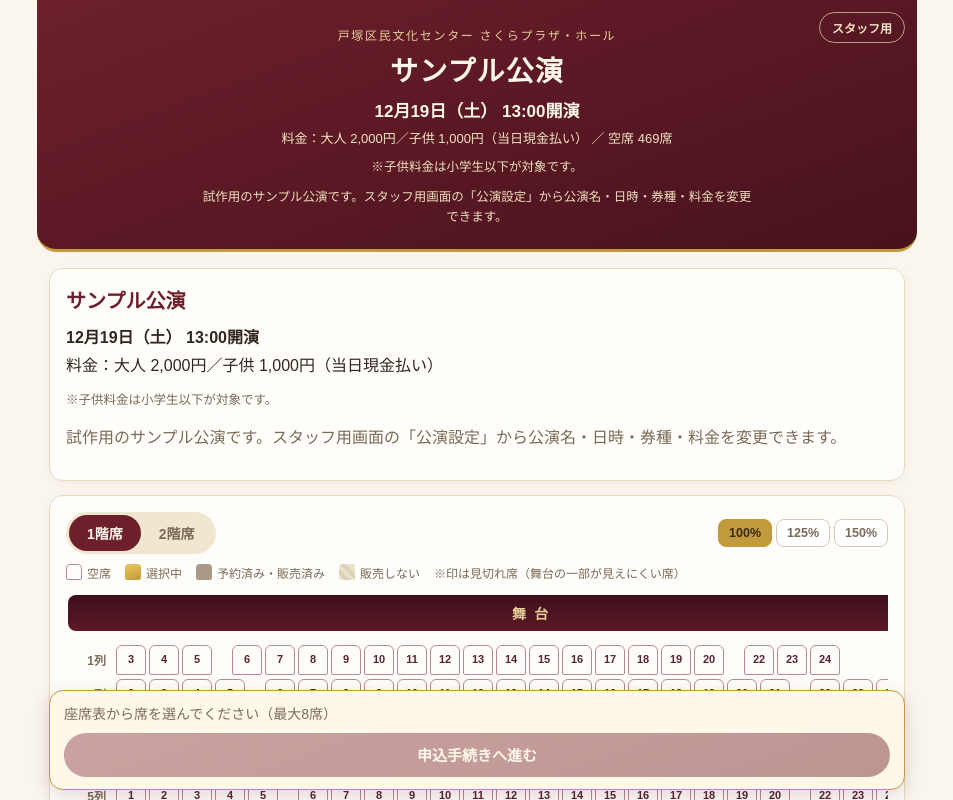
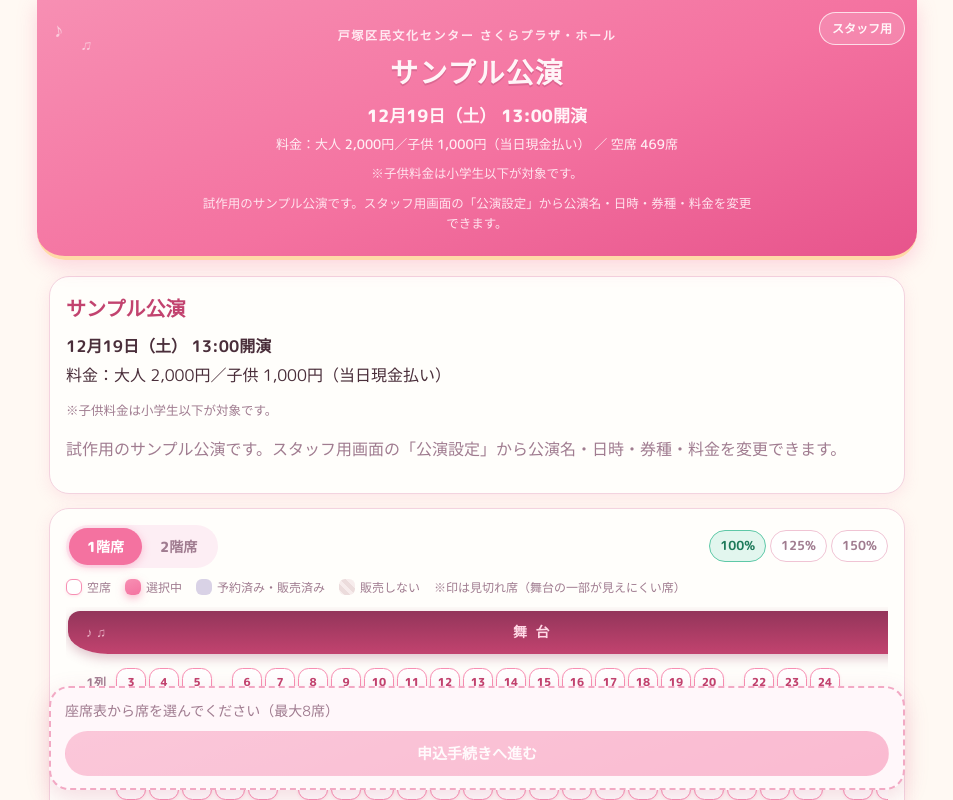
Before and after one commit to TYTanaka/sakura-seats, a React (Vite) app: page / in a window 1280 px wide. Shown: the top 800 px of the page, without its empty margins (163-1116 px from the left). Built offline with nearby package versions, Linux system fonts and the light colour scheme.

Commit message:
デザインを可愛らしいパステルピンクテーマに刷新（M PLUS Rounded 1c導入）

```diff
--- a/index.html
+++ b/index.html
@@ -5,6 +5,12 @@
     <meta name="viewport" content="width=device-width, initial-scale=1.0" />
     <meta name="description" content="戸塚区民文化センター さくらプラザ・ホールの指定席予約システム（試作版）。座席表から席を選んで予約し、当日受付で現金でお支払いいただきます。" />
     <title>さくらプラザ・ホール 指定席予約（試作）</title>
+    <link rel="preconnect" href="https://fonts.googleapis.com" />
+    <link rel="preconnect" href="https://fonts.gstatic.com" crossorigin />
+    <link
+      href="https://fonts.googleapis.com/css2?family=M+PLUS+Rounded+1c:wght@400;500;700;800&display=swap"
+      rel="stylesheet"
+    />
   </head>
   <body>
     <div id="root"></div>
--- a/src/index.css
+++ b/src/index.css
@@ -1,15 +1,24 @@
 :root {
-  --burgundy: #6d1f2c;
-  --burgundy-deep: #47121d;
-  --burgundy-soft: #8c3a48;
-  --gold: #c19a3d;
-  --ivory: #faf6ee;
-  --paper: #fffdf9;
-  --ink: #33261f;
-  --muted: #7a6a58;
-  --line: #e7dbc2;
-  --error: #b3261e;
-  --success: #2e6b34;
+  /* さくらピンクのパステルテーマ */
+  --burgundy: #c2436f; /* 見出し・主要テキスト用ディープピンク */
+  --burgundy-deep: #93355a; /* ステージ幕用さらに深いピンク */
+  --burgundy-soft: #f472a0; /* プライマリピンク */
+  --pink: #f472a0;
+  --pink-soft: #f78fb3;
+  --pink-pale: #fdeef4;
+  --gold: #e5a83b; /* ソフトゴールド（見切れ・注意系アクセント） */
+  --mint: #5ec8a7;
+  --mint-pale: #e2f6ee;
+  --lavender: #8e7cc3;
+  --lavender-pale: #f1ecfb;
+  --ivory: #fff9f3; /* クリーム背景 */
+  --paper: #fffefb;
+  --ink: #4a2e3a;
+  --muted: #a07c90;
+  --line: #f3d3df;
+  --error: #d6455b;
+  --success: #2f9e66;
+  --shadow-pink: 0 4px 16px rgba(244, 114, 160, 0.14);
 }
 
 * {
@@ -25,7 +34,8 @@ body {
 body {
   background: var(--ivory);
   color: var(--ink);
-  font-family: 'Hiragino Kaku Gothic ProN', 'Hiragino Sans', 'Noto Sans JP', 'Yu Gothic', sans-serif;
+  font-family: 'M PLUS Rounded 1c', 'Hiragino Maru Gothic ProN', 'Hiragino Sans',
+    'Noto Sans JP', 'Yu Gothic', sans-serif;
   -webkit-font-smoothing: antialiased;
 }
 
@@ -50,21 +60,47 @@ textarea {
 
 .site-header {
   position: relative;
+  overflow: hidden;
   margin: 0 -12px 16px;
   padding: 26px 18px 22px;
   text-align: center;
-  color: #fdf6e9;
-  background: linear-gradient(160deg, var(--burgundy) 0%, var(--burgundy-deep) 100%);
-  border-bottom: 3px solid var(--gold);
-  border-radius: 0 0 20px 20px;
+  color: #fff5f8;
+  background: linear-gradient(160deg, #f78fb3 0%, #f472a0 55%, #e7548c 100%);
+  border-bottom: 4px solid #ffd9a8;
+  border-radius: 0 0 28px 28px;
+  box-shadow: 0 6px 20px rgba(244, 114, 160, 0.28);
+}
+
+.site-header::before,
+.site-header::after {
+  position: absolute;
+  top: 14px;
+  font-size: 20px;
+  color: rgba(255, 255, 255, 0.55);
+  pointer-events: none;
+}
+
+.site-header::before {
+  content: '♪';
+  left: 16px;
+  transform: rotate(-10deg);
+}
+
+.site-header::after {
+  content: '♫';
+  left: 44px;
+  top: 34px;
+  font-size: 15px;
+  transform: rotate(8deg);
 }
 
 .venue-line {
   margin: 0 0 6px;
   padding: 0 84px;
   font-size: 12px;
+  font-weight: 700;
   letter-spacing: 0.14em;
-  color: #e8cf9a;
+  color: #ffe9f1;
 }
 
 .site-title {
@@ -72,18 +108,20 @@ textarea {
   font-size: 28px;
   font-weight: 800;
   letter-spacing: 0.04em;
+  text-shadow: 0 2px 0 rgba(147, 53, 90, 0.25);
 }
 
 .site-when {
   margin: 0 0 6px;
   font-size: 17px;
-  font-weight: 700;
+  font-weight: 800;
 }
 
 .site-meta {
   margin: 0;
   font-size: 13px;
-  color: #f3e3c2;
+  font-weight: 500;
+  color: #ffedf3;
 }
 
 .site-note {
@@ -91,7 +129,7 @@ textarea {
   max-width: 560px;
   font-size: 12.5px;
   line-height: 1.6;
-  color: #efe0bd;
+  color: #ffe4ee;
 }
 
 .staff-link {
@@ -101,36 +139,38 @@ textarea {
   padding: 6px 12px;
   font-size: 12px;
   font-weight: 700;
-  color: #f3e3c2;
-  background: transparent;
-  border: 1px solid rgba(243, 227, 194, 0.65);
+  color: #fff5f8;
+  background: rgba(255, 255, 255, 0.16);
+  border: 1.5px solid rgba(255, 245, 248, 0.8);
   border-radius: 999px;
 }
 
 .staff-link:hover {
-  background: rgba(255, 255, 255, 0.12);
+  background: rgba(255, 255, 255, 0.3);
 }
 
 /* ---------- 共通 ---------- */
 
 .card {
   background: var(--paper);
-  border: 1px solid var(--line);
-  border-radius: 14px;
+  border: 1.5px solid var(--line);
+  border-radius: 20px;
   padding: 16px;
   margin-bottom: 14px;
-  box-shadow: 0 2px 10px rgba(71, 18, 29, 0.05);
+  box-shadow: var(--shadow-pink);
 }
 
 .card h2,
 .card h3 {
   margin: 0 0 10px;
   color: var(--burgundy);
+  font-weight: 800;
 }
 
 .card h4 {
   margin: 16px 0 8px;
   color: var(--burgundy);
+  font-weight: 800;
 }
 
 .muted {
@@ -143,13 +183,13 @@ textarea {
 
 .error-text {
   color: var(--error);
-  font-weight: 600;
+  font-weight: 700;
   font-size: 14px;
 }
 
 .success-text {
   color: var(--success);
-  font-weight: 600;
+  font-weight: 700;
   font-size: 14px;
 }
 
@@ -160,16 +200,16 @@ textarea {
   min-height: 44px;
   padding: 10px 18px;
   border-radius: 999px;
-  border: 1px solid transparent;
+  border: 1.5px solid transparent;
   font-size: 15px;
-  font-weight: 700;
+  font-weight: 800;
   text-decoration: none;
 }
 
 .btn-primary {
-  background: linear-gradient(160deg, var(--burgundy-soft), var(--burgundy));
-  color: #fff8ec;
-  box-shadow: 0 3px 10px rgba(109, 31, 44, 0.3);
+  background: linear-gradient(160deg, var(--pink-soft), var(--pink));
+  color: #fff;
+  box-shadow: 0 4px 12px rgba(244, 114, 160, 0.4);
 }
 
 .btn-primary:disabled {
@@ -179,9 +219,9 @@ textarea {
 }
 
 .btn-ghost {
-  background: transparent;
+  background: #fff;
   color: var(--burgundy);
-  border-color: #cdbb9a;
+  border-color: #f2b9cd;
 }
 
 .btn-danger {
@@ -212,7 +252,7 @@ textarea {
 
 .divider {
   border: none;
-  border-top: 1px solid var(--line);
+  border-top: 1.5px dashed var(--line);
   margin: 20px 0;
 }
 
@@ -236,7 +276,7 @@ textarea {
   margin-bottom: 6px;
   font-size: 13px;
   font-weight: 700;
-  color: #6b5744;
+  color: #8a5a6e;
 }
 
 .field input,
@@ -244,11 +284,19 @@ textarea {
 .field textarea {
   width: 100%;
   padding: 11px 12px;
-  border: 1px solid #d8c9ae;
-  border-radius: 10px;
+  border: 1.5px solid #f0c4d4;
+  border-radius: 14px;
   font-size: 16px;
   background: #fff;
   color: var(--ink);
+}
+
+.field input:focus,
+.field select:focus,
+.field textarea:focus {
+  outline: none;
+  border-color: var(--pink-soft);
+  box-shadow: 0 0 0 3px rgba(247, 143, 179, 0.3);
 }
 
 .field textarea {
@@ -270,7 +318,7 @@ textarea {
   margin-bottom: 6px;
   font-size: 13px;
   font-weight: 700;
-  color: #6b5744;
+  color: #8a5a6e;
 }
 
 .required {
@@ -278,7 +326,7 @@ textarea {
   font-size: 11px;
   color: var(--error);
   border: 1px solid var(--error);
-  border-radius: 4px;
+  border-radius: 6px;
   padding: 0 4px;
   margin-left: 4px;
 }
@@ -294,6 +342,7 @@ textarea {
 .check-line input {
   width: 18px;
   height: 18px;
+  accent-color: var(--pink);
 }
 
 /* ---------- 公演サマリ ---------- */
@@ -324,7 +373,7 @@ textarea {
 
 .floor-tabs {
   display: inline-flex;
-  background: #f1e7d0;
+  background: var(--pink-pale);
   border-radius: 999px;
   padding: 3px;
 }
@@ -334,14 +383,15 @@ textarea {
   background: transparent;
   padding: 8px 18px;
   border-radius: 999px;
-  font-weight: 700;
+  font-weight: 800;
   font-size: 14px;
   color: var(--muted);
 }
 
 .floor-tab.active {
-  background: var(--burgundy);
-  color: #fff8ec;
+  background: var(--pink);
+  color: #fff;
+  box-shadow: 0 2px 8px rgba(244, 114, 160, 0.4);
 }
 
 .zoom-controls {
@@ -350,19 +400,19 @@ textarea {
 }
 
 .zoom-btn {
-  border: 1px solid #d8c9ae;
+  border: 1.5px solid #f0c4d4;
   background: #fff;
   padding: 6px 10px;
-  border-radius: 8px;
+  border-radius: 999px;
   font-size: 12.5px;
   font-weight: 700;
   color: var(--muted);
 }
 
 .zoom-btn.active {
-  background: var(--gold);
-  border-color: var(--gold);
-  color: #3a2a05;
+  background: var(--mint-pale);
+  border-color: var(--mint);
+  color: #1e7a5a;
 }
 
 .legend {
@@ -383,7 +433,7 @@ textarea {
 .legend-swatch {
   width: 16px;
   height: 16px;
-  border-radius: 4px 4px 2px 2px;
+  border-radius: 6px;
   display: inline-block;
 }
 
@@ -399,16 +449,39 @@ textarea {
 }
 
 .stage {
+  position: relative;
   text-align: center;
-  padding: 8px 0;
+  padding: 10px 0 12px;
   margin-bottom: 14px;
-  border-radius: 8px;
-  background: linear-gradient(180deg, #3d0f1a, #5c1a28);
-  color: #e8cf9a;
+  border-radius: 12px 12px 40px 40px / 12px 12px 22px 22px;
+  background: linear-gradient(180deg, var(--burgundy-deep), #c2436f);
+  color: #ffd9e6;
   font-weight: 800;
   letter-spacing: 0.6em;
   text-indent: 0.6em;
   font-size: 14px;
+  box-shadow: 0 4px 12px rgba(147, 53, 90, 0.3);
+}
+
+.stage::before,
+.stage::after {
+  position: absolute;
+  top: 50%;
+  transform: translateY(-50%);
+  letter-spacing: 0;
+  text-indent: 0;
+  font-size: 13px;
+  color: rgba(255, 217, 230, 0.75);
+}
+
+.stage::before {
+  content: '♪ ♫';
+  left: 18px;
+}
+
+.stage::after {
+  content: '♫ ♪';
+  right: 18px;
 }
 
 .seat-row {
@@ -446,7 +519,7 @@ textarea {
 .aisle-note {
   text-align: center;
   font-size: 11px;
-  color: #b3a184;
+  color: #cfa9b8;
   margin: 6px 0;
   letter-spacing: 0.3em;
 }
@@ -484,52 +557,61 @@ textarea {
   display: inline-flex;
   align-items: center;
   justify-content: center;
-  border-radius: 6px 6px 2px 2px;
-  border: 1px solid #b98a94;
-  background: #fffdf8;
-  color: #5a2330;
-  font-weight: 700;
+  border-radius: 35%;
+  border: 1.5px solid var(--pink-soft);
+  background: #fff;
+  color: #c2436f;
+  font-weight: 800;
   padding: 0;
   line-height: 1;
 }
 
 .seat-available {
-  background: #fffdf8;
-  border: 1px solid #b98a94;
+  background: #fff;
+  border: 1.5px solid var(--pink-soft);
+  box-shadow: 0 1px 3px rgba(244, 114, 160, 0.18);
 }
 
 button.seat-available:hover {
-  background: #f7e8ea;
+  background: var(--pink-pale);
 }
 
 .seat-selected {
-  background: linear-gradient(160deg, #ecc95c, var(--gold));
-  border-color: #a87e14;
-  color: #3a2a05;
+  background: linear-gradient(160deg, var(--pink-soft), var(--pink));
+  border-color: #e7548c;
+  color: #fff;
+  box-shadow: 0 3px 8px rgba(244, 114, 160, 0.5);
 }
 
 .seat-reserved {
-  background: #a89a86;
-  border-color: #8d7d66;
-  color: #fff;
+  background: #d9d2e6;
+  border-color: #bdb2d4;
+  color: #6e6390;
 }
 
 .seat-paid {
-  background: var(--burgundy);
-  border-color: var(--burgundy-deep);
-  color: #ffe9ec;
+  background: var(--lavender);
+  border-color: #7768ad;
+  color: #fff;
 }
 
 .seat-blocked {
   background: repeating-linear-gradient(
     45deg,
-    #e9e1cf,
-    #e9e1cf 4px,
-    #ddd1b8 4px,
-    #ddd1b8 8px
+    #f7ecec,
+    #f7ecec 4px,
+    #ecdcdc 4px,
+    #ecdcdc 8px
   );
-  border-color: #c9ba97;
-  color: #a08d64;
+  border-color: #dcc4c4;
+  color: #b39494;
+}
+
+/* 見切れ席：空席のときは蜂蜜色のティントで警告、※印はそのまま併用 */
+.seat-available.seat-restricted {
+  background: #fff3d4;
+  border-color: #e5a83b;
+  color: #9a6a14;
 }
 
 .seat-star {
@@ -537,7 +619,7 @@ button.seat-available:hover {
   top: -3px;
   right: -1px;
   font-size: 9px;
-  color: #c2571b;
+  color: #e8862e;
   font-weight: 800;
 }
 
@@ -546,11 +628,11 @@ button.seat-available:hover {
 .selection-bar {
   position: sticky;
   bottom: 10px;
-  background: #fff8ea;
-  border: 1px solid var(--gold);
-  border-radius: 14px;
+  background: #fff7fa;
+  border: 2px dashed #f2a9c4;
+  border-radius: 20px;
   padding: 12px 14px;
-  box-shadow: 0 6px 20px rgba(71, 18, 29, 0.16);
+  box-shadow: 0 8px 24px rgba(194, 67, 111, 0.18);
 }
 
 .selection-empty {
@@ -590,7 +672,7 @@ button.seat-available:hover {
   display: flex;
   gap: 12px;
   padding: 8px 0;
-  border-bottom: 1px dashed var(--line);
+  border-bottom: 1.5px dashed var(--line);
 }
 
 .detail-list dt {
@@ -618,12 +700,13 @@ button.seat-available:hover {
 .done-badge {
   display: inline-block;
   margin: 0 0 10px;
-  padding: 6px 16px;
+  padding: 7px 18px;
   border-radius: 999px;
-  background: var(--burgundy);
-  color: #fff8ec;
+  background: linear-gradient(160deg, var(--pink-soft), var(--pink));
+  color: #fff;
   font-weight: 800;
   font-size: 14px;
+  box-shadow: 0 3px 10px rgba(244, 114, 160, 0.4);
 }
 
 .done-lead {
@@ -644,9 +727,9 @@ button.seat-available:hover {
 }
 
 .notice-box {
-  background: #fdf3d7;
-  border: 1px solid var(--gold);
-  border-radius: 12px;
+  background: #fff6da;
+  border: 1.5px dashed #e5c15c;
+  border-radius: 16px;
   padding: 12px 14px;
   margin-bottom: 16px;
   text-align: left;
@@ -663,12 +746,12 @@ button.seat-available:hover {
 .prototype-note {
   margin: 0;
   padding: 8px 12px;
-  background: #fdf3d7;
-  border: 1px solid var(--gold);
-  border-radius: 10px;
+  background: #fff6da;
+  border: 1.5px dashed #e5c15c;
+  border-radius: 12px;
   font-size: 12.5px;
   font-weight: 700;
-  color: #6d5518;
+  color: #7a5c10;
 }
 
 .staff-head {
@@ -683,7 +766,7 @@ button.seat-available:hover {
 }
 
 .staff-tab {
-  border: 1px solid #d8c9ae;
+  border: 1.5px solid #f0c4d4;
   background: #fff;
   color: var(--muted);
   padding: 9px 16px;
@@ -693,9 +776,10 @@ button.seat-available:hover {
 }
 
 .staff-tab.active {
-  background: var(--burgundy);
-  border-color: var(--burgundy);
-  color: #fff8ec;
+  background: var(--pink);
+  border-color: var(--pink);
+  color: #fff;
+  box-shadow: 0 2px 8px rgba(244, 114, 160, 0.35);
 }
 
 .reservation-list {
@@ -706,7 +790,7 @@ button.seat-available:hover {
 
 .reservation-item {
   padding: 12px 0;
-  border-top: 1px solid var(--line);
+  border-top: 1.5px solid var(--pink-pale);
 }
 
 .reservation-item.is-cancelled {
@@ -734,11 +818,11 @@ button.seat-available:hover {
 .source-badge {
   font-size: 11px;
   font-weight: 700;
-  border-radius: 4px;
-  padding: 1px 6px;
-  background: #eef2e4;
-  color: #47631f;
-  border: 1px solid #c4d2a4;
+  border-radius: 999px;
+  padding: 1px 8px;
+  background: var(--mint-pale);
+  color: #1e7a5a;
+  border: 1px solid #a9dfc9;
 }
 
 .source-badge.source-door {
@@ -765,7 +849,7 @@ button.seat-available:hover {
   min-height: 38px;
   padding: 7px 14px;
   border-radius: 999px;
-  border: 1.5px solid var(--burgundy-soft);
+  border: 1.5px solid var(--pink-soft);
   background: #fff;
   color: var(--burgundy);
   font-weight: 700;
@@ -773,8 +857,9 @@ button.seat-available:hover {
 }
 
 .toggle-btn.on {
-  background: var(--burgundy);
-  color: #fff8ec;
+  background: var(--pink);
+  border-color: var(--pink);
+  color: #fff;
 }
 
 .cancel-confirm {
@@ -799,9 +884,9 @@ button.seat-available:hover {
   gap: 10px;
   flex-wrap: wrap;
   padding: 8px 0;
-  border-top: 1px solid var(--line);
+  border-top: 1.5px solid var(--pink-pale);
   font-size: 14px;
-  font-weight: 600;
+  font-weight: 700;
 }
 
 .row-toggle-btns {
@@ -829,7 +914,7 @@ button.seat-available:hover {
   gap: 8px;
   flex-wrap: wrap;
   padding: 7px 0;
-  border-bottom: 1px dashed var(--line);
+  border-bottom: 1.5px dashed var(--line);
 }
 
 .seat-type-label {
@@ -841,7 +926,7 @@ button.seat-available:hover {
   display: inline-flex;
   flex-wrap: wrap;
   gap: 3px;
-  background: #f1e7d0;
+  background: var(--pink-pale);
   border-radius: 999px;
   padding: 3px;
 }
@@ -858,8 +943,9 @@ button.seat-available:hover {
 }
 
 .seg-btn.active {
-  background: var(--burgundy);
-  color: #fff8ec;
+  background: var(--pink);
+  color: #fff;
+  box-shadow: 0 2px 6px rgba(244, 114, 160, 0.35);
 }
 
 .detail-seat-line {
@@ -892,7 +978,7 @@ button.seat-available:hover {
 }
 
 .type-table th {
-  background: #faf3e3;
+  background: var(--pink-pale);
   color: var(--burgundy);
   font-size: 13px;
 }
@@ -908,8 +994,8 @@ button.seat-available:hover {
   flex: 1 1 auto;
   min-width: 0;
   padding: 11px 12px;
-  border: 1px solid #d8c9ae;
-  border-radius: 10px;
+  border: 1.5px solid #f0c4d4;
+  border-radius: 14px;
   font-size: 16px;
   background: #fff;
   color: var(--ink);
@@ -925,11 +1011,18 @@ button.seat-available:hover {
 .type-editor-price input {
   width: 96px;
   padding: 11px 10px;
-  border: 1px solid #d8c9ae;
-  border-radius: 10px;
+  border: 1.5px solid #f0c4d4;
+  border-radius: 14px;
   font-size: 16px;
   background: #fff;
   color: var(--ink);
+}
+
+.type-editor-row > input:focus,
+.type-editor-price input:focus {
+  outline: none;
+  border-color: var(--pink-soft);
+  box-shadow: 0 0 0 3px rgba(247, 143, 179, 0.3);
 }
 
 .yen-unit {
@@ -946,9 +1039,9 @@ button.seat-available:hover {
 }
 
 .summary-item {
-  background: #faf3e3;
-  border: 1px solid var(--line);
-  border-radius: 12px;
+  background: var(--lavender-pale);
+  border: 1.5px solid #ddd2f2;
+  border-radius: 16px;
   padding: 12px;
   display: flex;
   flex-direction: column;
```
